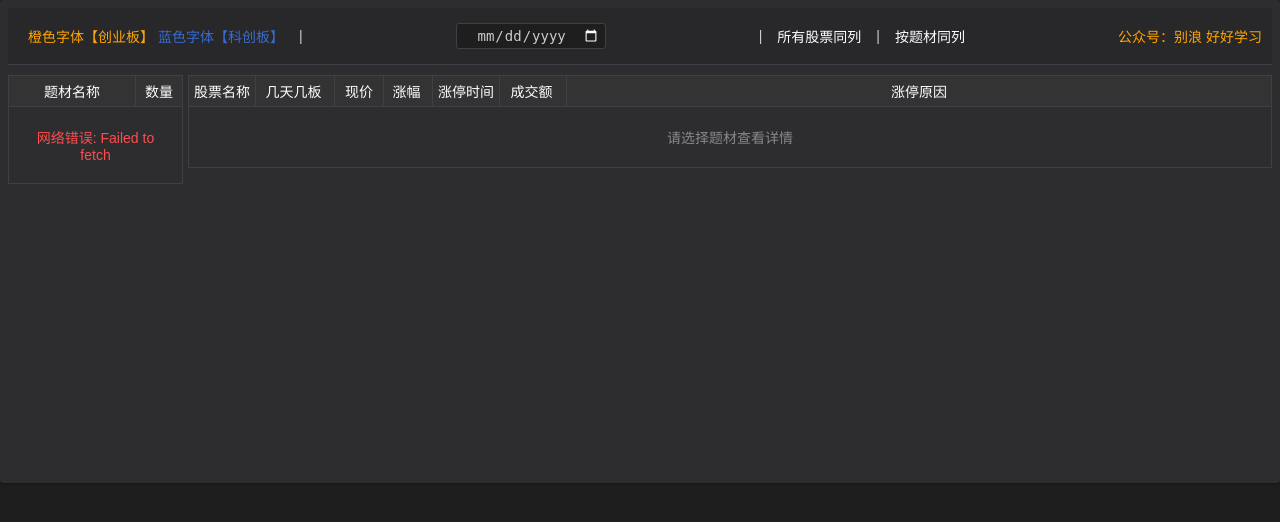
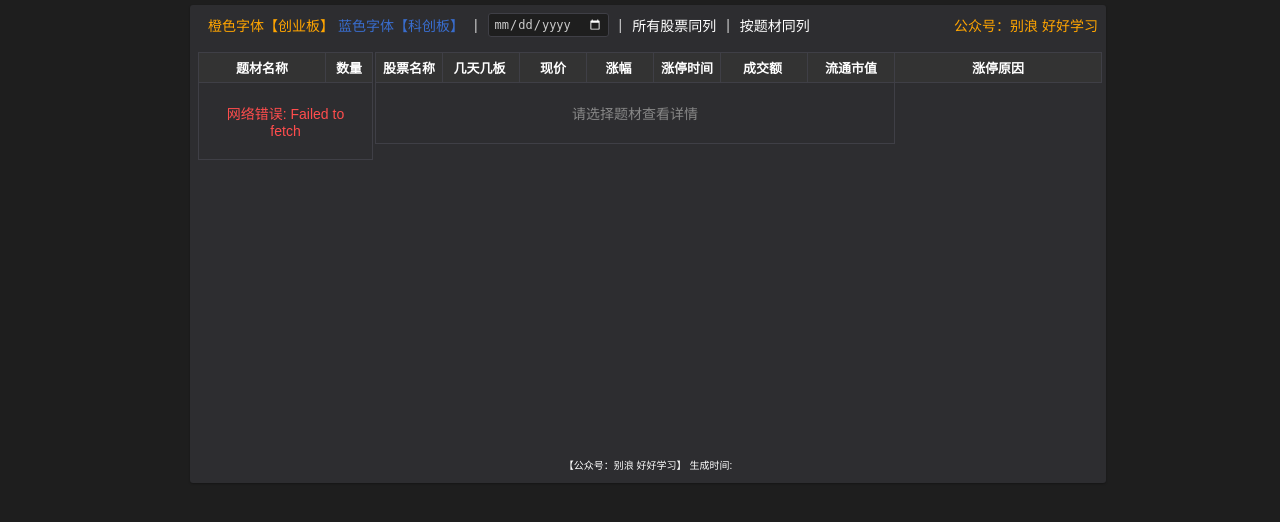
Before and after one commit to b2522/hot_tdx, a Flask app: page / in a window 1280 px wide. Shown: the top 522 px of the page. Run offline with Flask 3, Linux system fonts and the light colour scheme.

Commit message:
Update index.html

```diff
--- a/templates/index.html
+++ b/templates/index.html
@@ -27,68 +27,62 @@
             padding: 5px;
             background-color: var(--bg-color);
             color: var(--text-color);
-            width: 100%;
-            max-width: 100%;
+            width: 900px;
             margin: 0 auto;
         }
         .container {
             width: 100%;
-            max-width: 100%;
             margin: 0 auto;
             background-color: var(--container-bg);
             padding: 8px;
             border-radius: 3px;
             box-shadow: 0 1px 2px rgba(0,0,0,0.3);
             font-size: 12px;
-            box-sizing: border-box;
-            overflow-x: hidden;
         }
-        body {
-            margin: 0;
-            padding: 0;
-            width: 100%;
-            max-width: 100%;
-            overflow-x: hidden;
-            box-sizing: border-box;
+        h1 {
+            text-align: center;
+            color: var(--header-color);
+            border-bottom: 1px solid #4CAF50;
+            padding-bottom: 3px;
+            font-size: 16px;
+            margin: 5px 0;
         }
         .header-container {
             display: flex;
-            justify-content: flex-start;
-            align-items: flex-start;
+            justify-content: space-between;
+            align-items: center;
             margin-bottom: 10px;
-            padding: 10px;
-            background-color: rgba(0, 0, 0, 0.1);
-            border-bottom: 1px solid var(--border-color);
-            flex-wrap: wrap;
-            gap: 10px;
+        }
+        .date-title {
+            flex: 1;
+            text-align: left;
+            color: var(--header-color);
+            font-weight: bold;
+            font-size: 13px;
+        }
+        .concept-title {
+            flex: 1;
+            text-align: right;
+            color: red;
+            font-size: 13px;
         }
         .content {
             display: flex;
-            gap: 20px;
-            width: 100%;
-            box-sizing: border-box;
+            gap: 2px;
         }
         .left-panel {
-            width: 160px;
-            padding: 0;
+            width: 280px;
         }
         .right-panel {
             flex: 1;
             min-height: 400px;
             margin-left: 0;
-            padding: 0;
-            box-sizing: border-box;
-            overflow-x: hidden;
-        }
-        .section {
-            margin: 0;
-            padding: 0;
         }
         table {
             border-collapse: collapse;
-            margin: 0;
+            margin: 5px 0;
             font-size: 14px;
-            table-layout: auto;
+            table-layout: fixed;
             width: 100%;
         }
         th, td {
@@ -100,16 +94,11 @@
         th {
             background-color: var(--table-header-bg);
             color: white;
-            font-size: 14px;
+            font-size: 13px;
             padding: 5px 3px;
-            font-weight: normal;
         }
         td.description-column {
             text-align: left;
-            font-size: 14px;
-        }
-        td.price-column, td.change-column {
-            font-size: 14px;
         }
         tr:nth-child(even) {
             background-color: var(--table-row-even);
@@ -137,17 +126,17 @@
 
         .right-table {
             width: 100%;
-            table-layout: auto;
-            box-sizing: border-box;
         }
-        .name-column { width: 60px; min-width: 60px; }
-        .boards-column { width: 72px; min-width: 72px; }
-        .price-column { width: 42px; min-width: 42px; }
-        .change-column { width: 42px; min-width: 42px; }
-        .time-column { width: 60px; min-width: 60px; }
-        .amount-column { width: 60px; min-width: 60px; }
-        .value-column { width: 60px; min-width: 60px; }
-        .description-column { flex: 1; min-width: 106px; width: auto; }
+        .code-column { width: 70px; }
+        .name-column { width: 60px; }
+        .price-column { width: 60px; }
+        .change-column { width: 60px; }
+        .time-column { width: 60px; }
+        .amount-column { width: 80px; }
+        .value-column { width: 80px; }
+        .turnover-column { width: 60px; }
+        .boards-column { width: 70px; }
+        .description-column { width: 200px; }
 
         .sortable {
             cursor: pointer;
@@ -195,11 +184,8 @@
         .date-selector {
             display: flex;
             align-items: center;
-            gap: 15px;
+            gap: 5px;
             margin-left: 10px;
-            flex-wrap: wrap;
-            width: 100%;
-            padding: 5px 0;
         }
 
         .date-selector input[type="date"] {
@@ -207,7 +193,7 @@
             color: #ccc;
             border: 1px solid #3f3f46;
             padding: 3px 5px;
-            font-size: 14px;
+            font-size: 12px;
             border-radius: 3px;
             cursor: pointer;
         }
@@ -220,7 +206,7 @@
             flex: 1;
             display: flex;
             align-items: center;
-            gap: 15px;
+            gap: 10px;
         }
         .date-selector input[type="date"] {
             padding: 3px 5px;
@@ -237,20 +223,6 @@
         .date-selector input[type="date"]::-webkit-calendar-picker-indicator {
             filter: invert(1);
             cursor: pointer;
-        }
-        .filter-input {
-            margin: 0 auto;
-            display: block;
-            padding: 5px;
-            border: 1px solid var(--border-color);
-            border-radius: 5px;
-            text-align: center;
-            background-color: var(--bg-color);
-            color: var(--text-color);
-            width: 100%;
-            max-width: 150px;
-            box-sizing: border-box;
-            font-size: 14px;
         }
         .font-size-control {
             display: flex;
@@ -347,6 +319,7 @@
                                 <th class="change-column sortable" onclick="sortByChange()">涨幅<span id="changeSortIndicator" class="sort-indicator"></span></th>
                                 <th class="time-column">涨停时间</th>
                                 <th class="amount-column sortable" onclick="sortByAmount()">成交额<span id="amountSortIndicator" class="sort-indicator"></span></th>
+                                <th class="value-column">流通市值</th>
                                 <th class="description-column">涨停原因</th>
                             </tr>
                         </thead>
@@ -358,7 +331,9 @@
             </div>
         </div>
 
-
+        <div class="footer">
+            【公众号：别浪 好好学习】 生成时间: <span id="generateTime"></span>
+        </div>
     </div>
 
     <script>
@@ -370,9 +345,6 @@
         let currentSortField = null;
         let sortDirection = 'desc';
         let autoRefreshTimer = null;
-        let realTimeDataCache = {};
-        let lastCacheTime = 0;
-        const CACHE_DURATION = 5000;
 
         function isWeekend(date) {
             const day = date.getDay();
@@ -508,9 +480,6 @@
         }
 
         function formatValue(value) {
-            if (value === undefined || value === null || isNaN(value)) {
-                return '-';
-            }
             if (value >= 100000000) {
                 return (value / 100000000).toFixed(2) + '亿';
             } else if (value >= 10000) {
@@ -520,9 +489,6 @@
         }
 
         function formatAmount(amount) {
-            if (amount === undefined || amount === null || isNaN(amount)) {
-                return '-';
-            }
             if (amount >= 100000000) {
                 return (amount / 100000000).toFixed(2) + '亿';
             } else if (amount >= 10000) {
@@ -532,23 +498,14 @@
         }
 
         function formatChange(rate) {
-            if (rate === undefined || rate === null || isNaN(rate)) {
-                return '-';
-            }
             return (rate * 100).toFixed(2) + '%';
         }
 
         function formatChangeFromAPI(rate) {
-            if (rate === undefined || rate === null || isNaN(rate)) {
-                return '-';
-            }
             return rate.toFixed(2) + '%';
         }
 
         function formatTurnover(rate) {
-            if (rate === undefined || rate === null || isNaN(rate)) {
-                return '-';
-            }
             return (rate * 100).toFixed(2) + '%';
         }
 
@@ -595,15 +552,9 @@
         async function fetchRealTimeData(codes) {
             if (!codes || codes.length === 0) return {};
 
-            const now = Date.now();
-            if (now - lastCacheTime < CACHE_DURATION && Object.keys(realTimeDataCache).length > 0) {
-                console.log('Using cached real-time data');
-                return realTimeDataCache;
-            }
-
             const secIds = codes.map(code => getSecId(code)).join(',');
-            // 直接调用东方财富API，不经过代理
-            const API_URL = `https://push2.eastmoney.com/api/qt/ulist.np/get?fields=f2,f3,f6,f12,f14,f34&fltt=2&secids=${secIds}`;
+            // 直接调用东方财富API获取实时数据
+            const API_URL = `https://push2.eastmoney.com/api/qt/ulist.np/get?fields=f2,f3,f6,f12,f14&fltt=2&secids=${secIds}`;
             console.log('Fetching real-time data from:', API_URL);
 
             try {
@@ -623,14 +574,10 @@
                         realTimeData[item.f12] = {
                             price: item.f2,
                             change: item.f3,
-                            amount: item.f6,
-                            value: item.f34
+                            amount: item.f6
                         };
                     });
                     console.log('Parsed real-time data:', realTimeData);
-
-                    realTimeDataCache = realTimeData;
-                    lastCacheTime = now;
                     return realTimeData;
                 } else {
                     console.log('Invalid response format:', data);
@@ -639,7 +586,7 @@
                 console.error('Error fetching real-time data:', error);
             }
 
-            return realTimeDataCache;
+            return {};
         }
 
         function onDateChange() {
@@ -662,8 +609,8 @@
             const conceptBody = document.getElementById('conceptBody');
             const detailBody = document.getElementById('detailBody');
 
-            conceptBody.innerHTML = '<tr><td colspan="2" class="loading">加载中...</td></tr>';
-            detailBody.innerHTML = '<tr><td colspan="8" class="loading">请选择题材查看详情</td></tr>';
+            conceptBody.innerHTML = '<tr><td colspan="3" class="loading">加载中...</td></tr>';
+            detailBody.innerHTML = '<tr><td colspan="7" class="loading">请选择题材查看详情</td></tr>';
 
             try {
                 const response = await fetch(API_URL);
@@ -673,7 +620,8 @@
                     allStocks = data.data.items;
 
                     if (allStocks.length === 0) {
-                        conceptBody.innerHTML = '<tr><td colspan="2" class="error">该日期无数据</td></tr>';
+                        conceptBody.innerHTML = '<tr><td colspan="3" class="error">该日期无数据</td></tr>';
+                        document.getElementById('generateTime').textContent = formatDateTime(Math.floor(Date.now() / 1000));
                         return;
                     }
 
@@ -722,12 +670,15 @@
 
                     if (sortedConcepts.length === 0) {
                         conceptBody.innerHTML = '<tr><td colspan="2" class="error">该日期无题材数据</td></tr>';
+                        document.getElementById('generateTime').textContent = formatDateTime(Math.floor(Date.now() / 1000));
                         return;
                     }
 
                     renderConceptTable(sortedConcepts);
+
+                    document.getElementById('generateTime').textContent = formatDateTime(Math.floor(Date.now() / 1000));
                 } else {
-                    conceptBody.innerHTML = '<tr><td colspan="2" class="error">数据加载失败</td></tr>';
+                    conceptBody.innerHTML = '<tr><td colspan="3" class="error">数据加载失败</td></tr>';
                 }
             } catch (error) {
                 console.error('Error fetching data:', error);
@@ -759,94 +710,34 @@
                     currentSortField = null;
                     sortDirection = 'desc';
                     updateSortIndicators();
-
-                        console.log('点击题材:', conceptName, '股票数量:', stocks.length);
-
-                        // 异步调用renderDetailTable
-                        (async () => {
-                            try {
-                                console.log('开始加载题材数据:', conceptName);
-                                await renderDetailTable(stocks);
-                                console.log('题材数据加载完成:', conceptName);
-                            } catch (error) {
-                                console.error('加载题材数据失败:', error);
-                            }
-                        })();
-                    });
-
-                    // 为td元素添加点击事件，确保点击单元格也能触发
-                    nameCell.addEventListener('click', function(e) {
-                        e.stopPropagation();
-                        row.click();
-                    });
-
-                    countCell.addEventListener('click', function(e) {
-                        e.stopPropagation();
-                        row.click();
+                    renderDetailTable(stocks);
                 });
             });
         }
 
-        async function renderDetailTable(stocks) {
+        function renderDetailTable(stocks) {
             currentStocks = stocks;
-
-            // 切换题材时清理缓存，确保获取新数据
-            realTimeDataCache = {};
-            lastCacheTime = 0;
-
-            // 先获取实时数据
-            const codes = stocks.map(stock => stock.code);
-            if (codes.length > 0) {
-                await fetchRealTimeData(codes);
-            }
-
             renderStocks(stocks);
         }
 
-        function renderStocks(stocks) {
+        async function renderStocks(stocks) {
             const detailBody = document.getElementById('detailBody');
+            detailBody.innerHTML = '<tr><td colspan="8" class="loading">加载实时数据中...</td></tr>';
 
-            if (!detailBody) {
-                console.error('detailBody element not found');
-                return;
-            }
+            const codes = stocks.map(stock => stock.code);
+            console.log('Stocks to fetch:', codes);
+            const realTimeData = await fetchRealTimeData(codes);
 
-            // 显示加载状态
-            detailBody.innerHTML = '<tr><td colspan="8" class="loading">数据加载中...</td></tr>';
+            detailBody.innerHTML = '';
 
-            console.log('Rendering stocks:', stocks.length, 'items');
+            stocks.forEach(stock => {
+                const row = detailBody.insertRow();
+                row.dataset.code = stock.code;
 
-            // 分批渲染配置
-            const BATCH_SIZE = 20;
-            let currentIndex = 0;
-
-            function renderBatch() {
-                const batch = stocks.slice(currentIndex, currentIndex + BATCH_SIZE);
-                if (batch.length === 0) {
-                    console.log('Rendering complete');
-                    return;
-                }
-
-                console.log('Rendering batch:', currentIndex, 'to', currentIndex + BATCH_SIZE);
-
-                // 第一次渲染时清空表格
-                if (currentIndex === 0) {
-                    detailBody.innerHTML = '';
-                }
-
-                // 使用DocumentFragment减少DOM操作
-                const fragment = document.createDocumentFragment();
-
-                batch.forEach(stock => {
-                    try {
-                        const row = document.createElement('tr');
-                        row.dataset.code = stock.code || '';
-
-                        const stockCode = stock.code || '';
-                        const cleanCode = stockCode.includes('.') ? stockCode.split('.')[0] : stockCode;
+                const cleanCode = stock.code.includes('.') ? stock.code.split('.')[0] : stock.code;
 
                 const nameCell = row.insertCell(0);
-                        nameCell.textContent = stock.name || '-';
+                nameCell.textContent = stock.name;
 
                 if (cleanCode.startsWith('3')) {
                     nameCell.style.color = '#ff9933';
@@ -863,17 +754,18 @@
 
                 const priceCell = row.insertCell(2);
                 const changeCell = row.insertCell(3);
-                        if (realTimeDataCache[cleanCode]) {
-                            const rtData = realTimeDataCache[cleanCode];
-                            priceCell.textContent = rtData.price ? rtData.price.toFixed(2) : '-';
-                            changeCell.textContent = rtData.change ? formatChangeFromAPI(rtData.change) : '-';
+                if (realTimeData[cleanCode]) {
+                    const rtData = realTimeData[cleanCode];
+                    priceCell.textContent = rtData.price.toFixed(2);
+                    changeCell.textContent = formatChangeFromAPI(rtData.change);
 
                     const isPositive = rtData.change > 0;
                     priceCell.style.color = isPositive ? '#ff4d4d' : '#4CAF50';
                     changeCell.style.color = isPositive ? '#ff4d4d' : '#4CAF50';
                 } else {
-                            priceCell.textContent = '-';
-                            changeCell.textContent = '-';
+                    priceCell.textContent = stock.price.toFixed(2);
+                    changeCell.textContent = formatChange(stock.change);
+                    changeCell.style.color = stock.change > 0 ? '#ff4d4d' : '#4CAF50';
                 }
 
                 const timeCell = row.insertCell(4);
@@ -887,44 +779,25 @@
                 }
 
                 const amountCell = row.insertCell(5);
-                        if (realTimeDataCache[cleanCode] && 'amount' in realTimeDataCache[cleanCode]) {
-                            amountCell.textContent = formatAmount(realTimeDataCache[cleanCode].amount);
+                if (realTimeData[cleanCode] && realTimeData[cleanCode].amount) {
+                    amountCell.textContent = formatAmount(realTimeData[cleanCode].amount);
                 } else {
                     amountCell.textContent = '-';
                 }
 
-                        const descriptionCell = row.insertCell(6);
+                const valueCell = row.insertCell(6);
+                valueCell.textContent = formatValue(stock.value);
+
+                const descriptionCell = row.insertCell(7);
                 descriptionCell.className = 'description-column';
                 descriptionCell.textContent = stock.description || '-';
 
                 row.style.cursor = 'pointer';
                 row.addEventListener('click', function(e) {
                     e.stopPropagation();
-                            linkToTongDaXin(stock.code || '');
+                    linkToTongDaXin(stock.code);
                 });
-
-                        fragment.appendChild(row);
-                    } catch (error) {
-                        console.error('Error rendering stock:', error, stock);
-                    }
             });
-
-                // 一次性添加批次行
-                detailBody.appendChild(fragment);
-                console.log('Added', batch.length, 'rows to table');
-
-                // 继续渲染下一批
-                currentIndex += BATCH_SIZE;
-                if (currentIndex < stocks.length) {
-                    // 让出主线程，避免UI阻塞
-                    setTimeout(renderBatch, 0);
-                } else {
-                    console.log('All batches rendered');
-                }
-            }
-
-            // 开始分批渲染
-            renderBatch();
         }
 
         async function updateRealTimeData() {
@@ -945,12 +818,13 @@
             const realTimeData = await fetchRealTimeData(codes);
             console.log('Received real-time data:', realTimeData);
 
-            // 批量更新DOM，减少重排
             rows.forEach((row, index) => {
                 const stockCode = row.dataset.code;
                 if (!stockCode) return;
 
                 const cleanCode = stockCode.includes('.') ? stockCode.split('.')[0] : stockCode;
+
+                console.log(`Updating row ${index}: stockCode=${stockCode}, cleanCode=${cleanCode}, rtData=`, realTimeData[cleanCode]);
 
                 const priceCell = row.cells[2];
                 const changeCell = row.cells[3];
@@ -964,10 +838,23 @@
                     const isPositive = rtData.change > 0;
                     priceCell.style.color = isPositive ? '#ff4d4d' : '#4CAF50';
                     changeCell.style.color = isPositive ? '#ff4d4d' : '#4CAF50';
+
+                    console.log(`Updated with real-time data: price=${rtData.price}, change=${rtData.change}`);
+                } else {
+                    const currentPrice = parseFloat(priceCell.textContent);
+                    const currentChange = parseFloat(changeCell.textContent);
+                    priceCell.textContent = currentPrice.toFixed(2);
+                    changeCell.textContent = formatChange(currentChange);
+                    changeCell.style.color = currentChange > 0 ? '#ff4d4d' : '#4CAF50';
+
+                    console.log(`No real-time data, keeping existing values`);
                 }
 
-                if (realTimeData[cleanCode] && 'amount' in realTimeData[cleanCode]) {
+                if (realTimeData[cleanCode] && realTimeData[cleanCode].amount) {
                     amountCell.textContent = formatAmount(realTimeData[cleanCode].amount);
+                    console.log(`Updated amount: ${realTimeData[cleanCode].amount}`);
+                } else {
+                    amountCell.textContent = '-';
                 }
             });
         }
@@ -984,16 +871,10 @@
         function sortByBoards() {
             if (currentStocks.length === 0) return;
 
-            if (currentSortField === 'boards') {
-                sortDirection = sortDirection === 'desc' ? 'asc' : 'desc';
-            } else {
-                sortDirection = 'desc';
-            }
-
             const sortedStocks = [...currentStocks].sort((a, b) => {
                 const boardsA = parseBoards(a.boards);
                 const boardsB = parseBoards(b.boards);
-                return sortDirection === 'desc' ? boardsB - boardsA : boardsA - boardsB;
+                return boardsB - boardsA;
             });
 
             currentSortField = 'boards';
@@ -1001,7 +882,7 @@
             renderStocks(sortedStocks);
         }
 
-        function sortByChange() {
+        async function sortByChange() {
             if (currentStocks.length === 0) return;
 
             if (currentSortField === 'change') {
@@ -1010,12 +891,15 @@
                 sortDirection = 'desc';
             }
 
+            const codes = currentStocks.map(stock => stock.code);
+            const realTimeData = await fetchRealTimeData(codes);
+
             const sortedStocks = [...currentStocks].sort((a, b) => {
                 const cleanCodeA = a.code.includes('.') ? a.code.split('.')[0] : a.code;
                 const cleanCodeB = b.code.includes('.') ? b.code.split('.')[0] : b.code;
 
-                const changeA = realTimeDataCache[cleanCodeA] ? realTimeDataCache[cleanCodeA].change : 0;
-                const changeB = realTimeDataCache[cleanCodeB] ? realTimeDataCache[cleanCodeB].change : 0;
+                const changeA = realTimeData[cleanCodeA] ? realTimeData[cleanCodeA].change : a.change * 100;
+                const changeB = realTimeData[cleanCodeB] ? realTimeData[cleanCodeB].change : b.change * 100;
 
                 if (sortDirection === 'desc') {
                     return changeB - changeA;
@@ -1029,7 +913,7 @@
             renderStocks(sortedStocks);
         }
 
-        function sortByAmount() {
+        async function sortByAmount() {
             if (currentStocks.length === 0) return;
 
             if (currentSortField === 'amount') {
@@ -1038,12 +922,15 @@
                 sortDirection = 'desc';
             }
 
+            const codes = currentStocks.map(stock => stock.code);
+            const realTimeData = await fetchRealTimeData(codes);
+
             const sortedStocks = [...currentStocks].sort((a, b) => {
                 const cleanCodeA = a.code.includes('.') ? a.code.split('.')[0] : a.code;
                 const cleanCodeB = b.code.includes('.') ? b.code.split('.')[0] : b.code;
 
-                const amountA = realTimeDataCache[cleanCodeA] && realTimeDataCache[cleanCodeA].amount ? realTimeDataCache[cleanCodeA].amount : 0;
-                const amountB = realTimeDataCache[cleanCodeB] && realTimeDataCache[cleanCodeB].amount ? realTimeDataCache[cleanCodeB].amount : 0;
+                const amountA = realTimeData[cleanCodeA] && realTimeData[cleanCodeA].amount ? realTimeData[cleanCodeA].amount : 0;
+                const amountB = realTimeData[cleanCodeB] && realTimeData[cleanCodeB].amount ? realTimeData[cleanCodeB].amount : 0;
 
                 if (sortDirection === 'desc') {
                     return amountB - amountA;
@@ -1067,7 +954,7 @@
             amountIndicator.textContent = '';
 
             if (currentSortField === 'boards') {
-                boardsIndicator.textContent = sortDirection === 'desc' ? '▼' : '▲';
+                boardsIndicator.textContent = '▼';
             } else if (currentSortField === 'change') {
                 changeIndicator.textContent = sortDirection === 'desc' ? '▼' : '▲';
             } else if (currentSortField === 'amount') {
```
Lines whose indentation alone changed are shown as unchanged.
